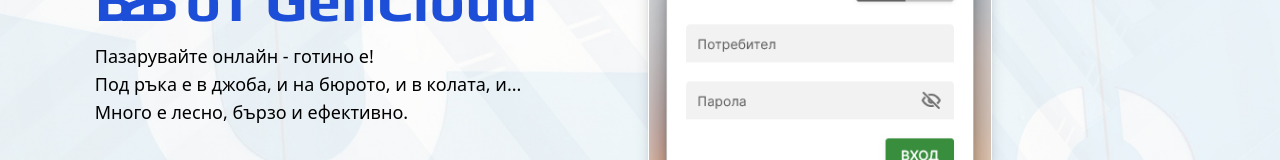
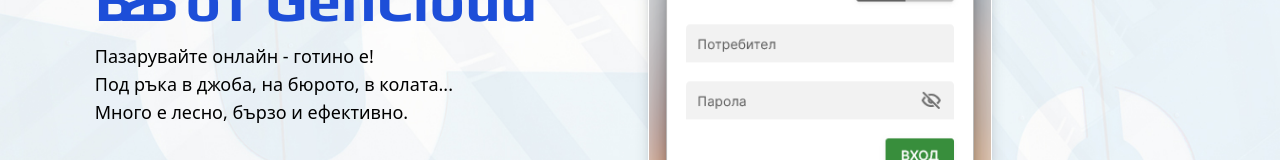
Before and after one commit to howbizarre/b2b-gencloud, a Vue app: page / in a window 1280 px wide. Shown: the part 305-465 px from the top of the page. Built offline with nearby package versions, Linux system fonts and the light colour scheme.

Commit message:
Update package.json and App.vue files

```diff
--- a/package.json
+++ b/package.json
@@ -13,5 +13,9 @@
   },
   "dependencies": {
     "@splidejs/vue-splide": "^0.6.12"
-  }
+  },
+  "alias": {
+    "vue": "vue/dist/vue.esm-browser.js"
+  },
+  "type": "module"
 }
--- a/src/App.vue
+++ b/src/App.vue
@@ -32,7 +32,7 @@ const scrollToElm = (elm) => window.scrollTo({ top: elm.$el.offsetTop, behavior:
           </h3>
 
           <p class="md:text-lg">{{ _t('Пазарувайте онлайн - готино е!') }}</p>
-          <p class="md:text-lg">{{ _t('Под ръка е в джоба, и на бюрото, и в колата, и...') }}</p>
+          <p class="md:text-lg">{{ _t('Под ръка в джоба, на бюрото, в колата...') }}</p>
           <p class="md:text-lg">{{ _t('Много е лесно, бързо и ефективно.') }}</p>
 
           <div class="mt-3 md:mt-10">
--- a/src/main.js
+++ b/src/main.js
@@ -2,8 +2,12 @@ import { createApp } from "vue";
 import App from "./App.vue";
 
 globalThis.__VUE_OPTIONS_API__ = true;
-globalThis.__VUE_PROD_HYDRATION_MISMATCH_DETAILS__ = false;
+globalThis.__VUE_PROD_HYDRATION_MISMATCH_DETAILS__ = true;
 globalThis.__VUE_PROD_DEVTOOLS__ = false;
+
+__VUE_OPTIONS_API__ = true;
+__VUE_PROD_HYDRATION_MISMATCH_DETAILS__ = true;
+__VUE_PROD_DEVTOOLS__ = false;
 
 const app = createApp(App);
 app.mount("#app");
```
